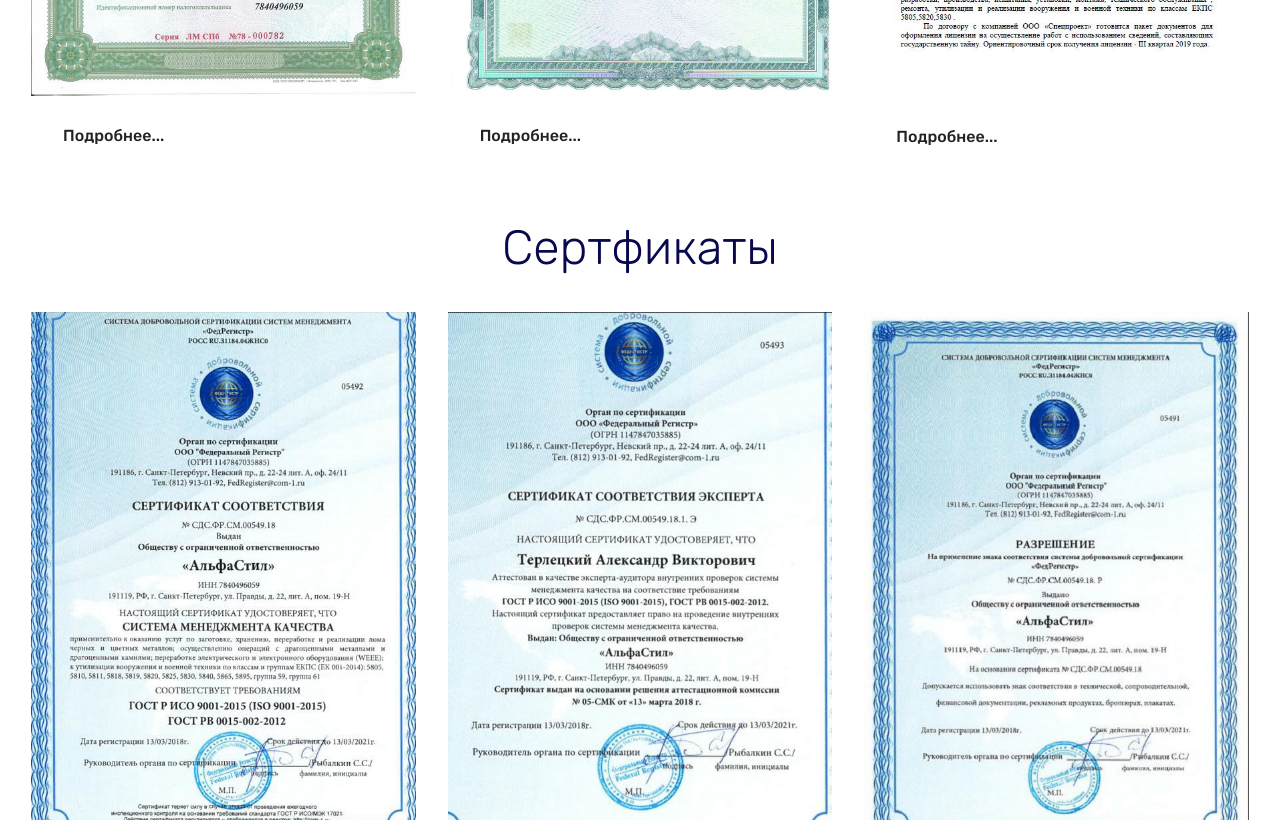
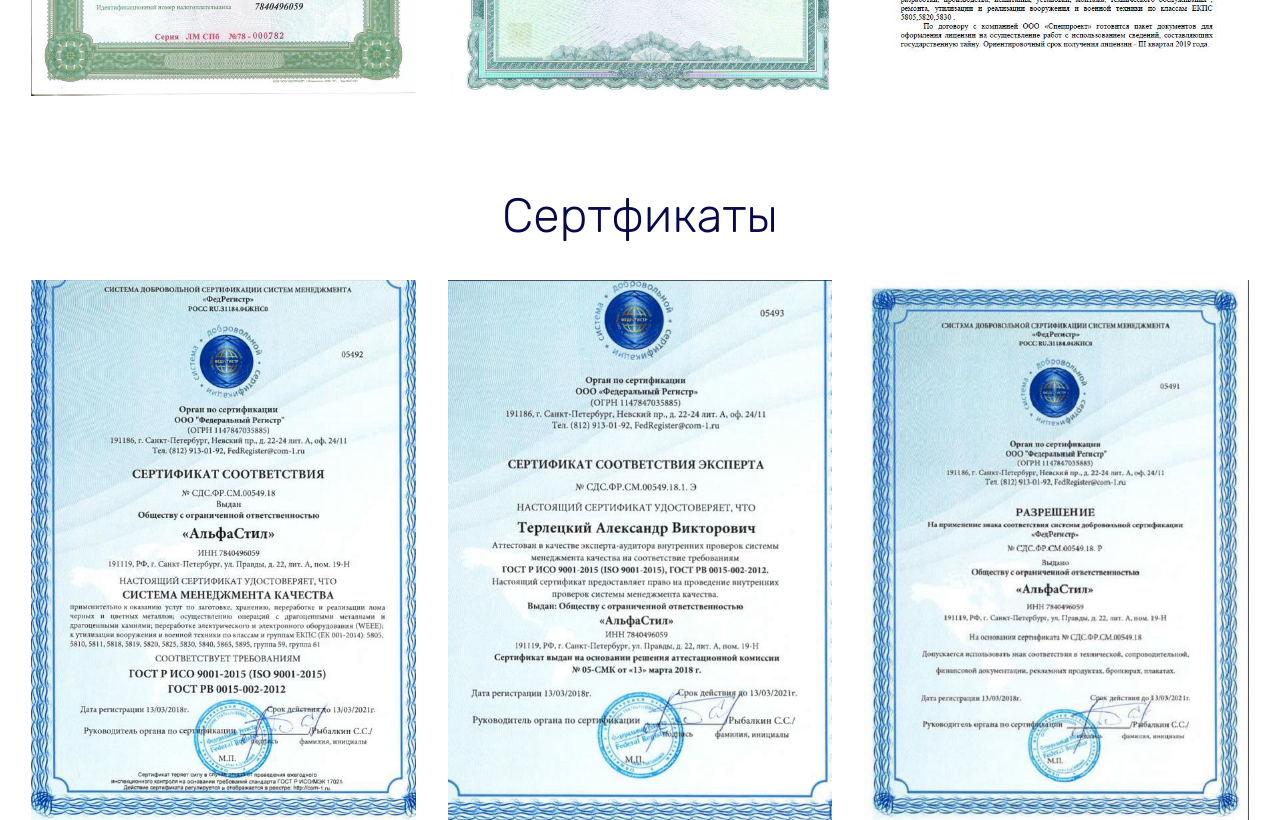
Before and after one commit to anker9/alphasteel1, a plain HTML site: page index.html in a window 1280 px wide. Shown: the part 1980-2800 px from the top of the page. Drawn offline with Linux system fonts and the light colour scheme; files whose address does not match are found by name.

Commit message:
create github pages

```diff
--- a/index.html
+++ b/index.html
@@ -64,7 +64,7 @@
     </nav>
 </section>
 
-<section class="engine"><a href="https://mobirise.info/v">html templates</a></section><section class="mbr-section" id="witsec-anchor-block-14" data-rv-view="654">
+<section class="engine"><a href="https://mobirise.info/n">simple web templates</a></section><section class="mbr-section" id="witsec-anchor-block-14" data-rv-view="654">
 
 
  <div><div id="about"></div></div>
@@ -306,8 +306,7 @@
                         <a href="assets/files/license1.pdf"><img src="assets/images/license1-724x1024.jpg" alt="Лицензия" title="Лицензия"></a>
                     </div>
                     <div class="card-box">
-                        <h4 class="card-title pb-3 mbr-fonts-style display-7">
-                            Подробнее...</h4>
+
 
                     </div>
                 </div>
@@ -319,8 +318,7 @@
                         <a href="assets/files/license2.pdf"><img src="assets/images/license2-1184x1675.jpg" alt="Лицензия" title="Лицензия"></a>
                     </div>
                     <div class="card-box">
-                        <h4 class="card-title pb-3 mbr-fonts-style display-7">
-                            Подробнее...</h4>
+
 
                     </div>
                 </div>
@@ -332,8 +330,7 @@
                         <a href="assets/files/letter.pdf"><img src="assets/images/license3-646x916.jpg" alt="Лицензия" title="Лицензия"></a>
                     </div>
                     <div class="card-box">
-                        <h4 class="card-title pb-3 mbr-fonts-style display-7">
-                            Подробнее...</h4>
+
 
                     </div>
                 </div>
@@ -563,7 +560,7 @@
             </div>
             <!--Right-->
             <div class="col-12 col-md-6">
-                <div class="google-map"><iframe frameborder="0" style="border:0" src="https://www.google.com/maps/embed/v1/place?key=AIzaSyAEIpgj38KyLFELm2bK9Y7krBkz1K-cMq8&amp;q=place_id:ChIJ2QkKIH0xlkYRvAIRo7_TBvQ" allowfullscreen=""></iframe></div>
+                <div class="google-map"><iframe frameborder="0" style="border:0" src="https://www.google.com/maps/embed/v1/place?key=AIzaSyCy9r70T3NYf3PhvVflTo0_zdif2_IoIYs&amp;q=place_id:ChIJ2QkKIH0xlkYRvAIRo7_TBvQ" allowfullscreen=""></iframe></div>
             </div>
         </div>
     </div>
```
Also changed, not shown: 1 other file.
